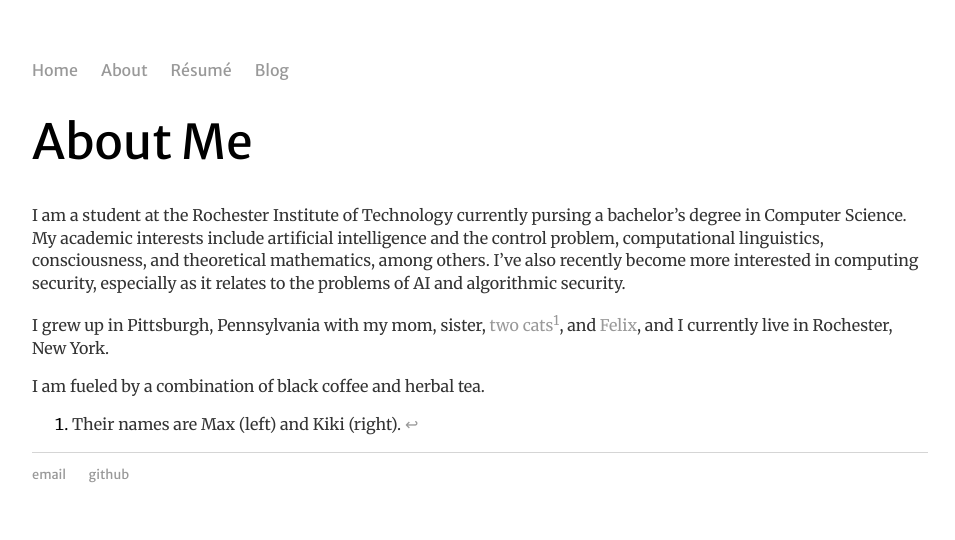
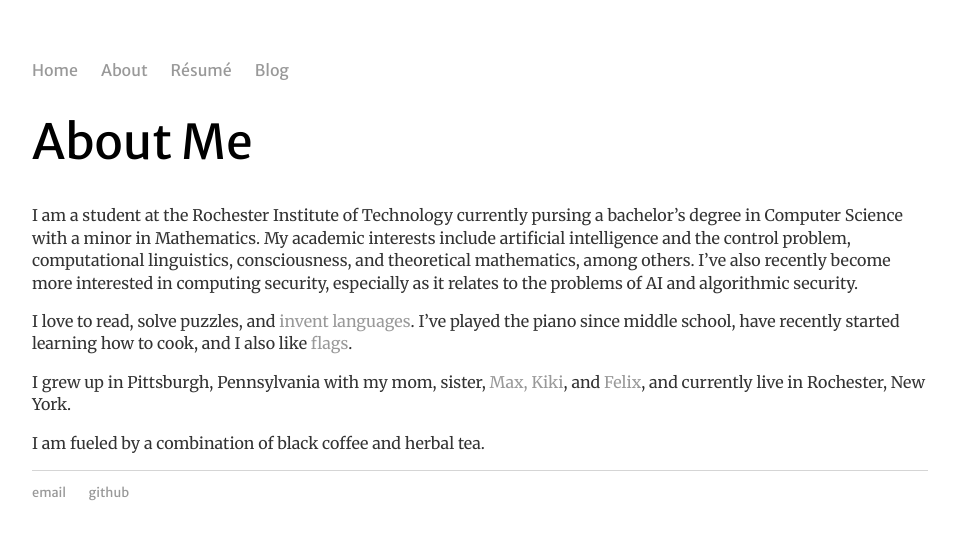
Before and after one commit to daemanos/daemanos.github.io, a Jekyll site: the page built from about/index.md, in a window 1280 px wide. Shown: the top 540 px of the page, without its empty margins (160-1115 px from the left). Built offline with Jekyll 4.4.1, drawn with Linux system fonts in a browser that asks for light colours; our own code applies the rules of GitHub Pages for plain Markdown files.

Commit message:
Add extra information to about page and make assets folder

```diff
--- a/about/index.md
+++ b/about/index.md
@@ -5,16 +5,23 @@ layout: default
 # About Me
 
 I am a student at the Rochester Institute of Technology currently pursing a
-bachelor's degree in Computer Science. My academic interests include artificial
-intelligence and the control problem, computational linguistics, consciousness,
-and theoretical mathematics, among others. I've also recently become more
-interested in computing security, especially as it relates to the problems of
-AI and algorithmic security.
+bachelor's degree in Computer Science with a minor in Mathematics. My academic
+interests include artificial intelligence and the control problem,
+computational linguistics, consciousness, and theoretical mathematics, among
+others. I've also recently become more interested in computing security,
+especially as it relates to the problems of AI and algorithmic security.
 
-I grew up in Pittsburgh, Pennsylvania with my mom, sister, [two
-cats](/images/cats.jpg)[^cats], and [Felix](/images/felix.jpg), and I currently
-live in Rochester, New York.
+I love to read, solve puzzles, and [invent languages][conlang]. I've played the
+piano since middle school, have recently started learning how to cook, and I
+also like [flags][vexillology].
+
+I grew up in Pittsburgh, Pennsylvania with my mom, sister, [Max, Kiki][cats],
+and [Felix][felix], and currently live in Rochester, New York.
 
 I am fueled by a combination of black coffee and herbal tea.
 
-[^cats]: Their names are Max (left) and Kiki (right).
+
+[cats]: /assets/images/cats.jpg
+[felix]: /assets/images/felix.jpg
+[conlang]: https://en.wikipedia.org/wiki/Constructed_language
+[vexillology]: https://en.wikipedia.org/wiki/Vexillology
```
Also changed, not shown: assets/images/cats.jpg (renamed from images/cats.jpg), 1 other file.
